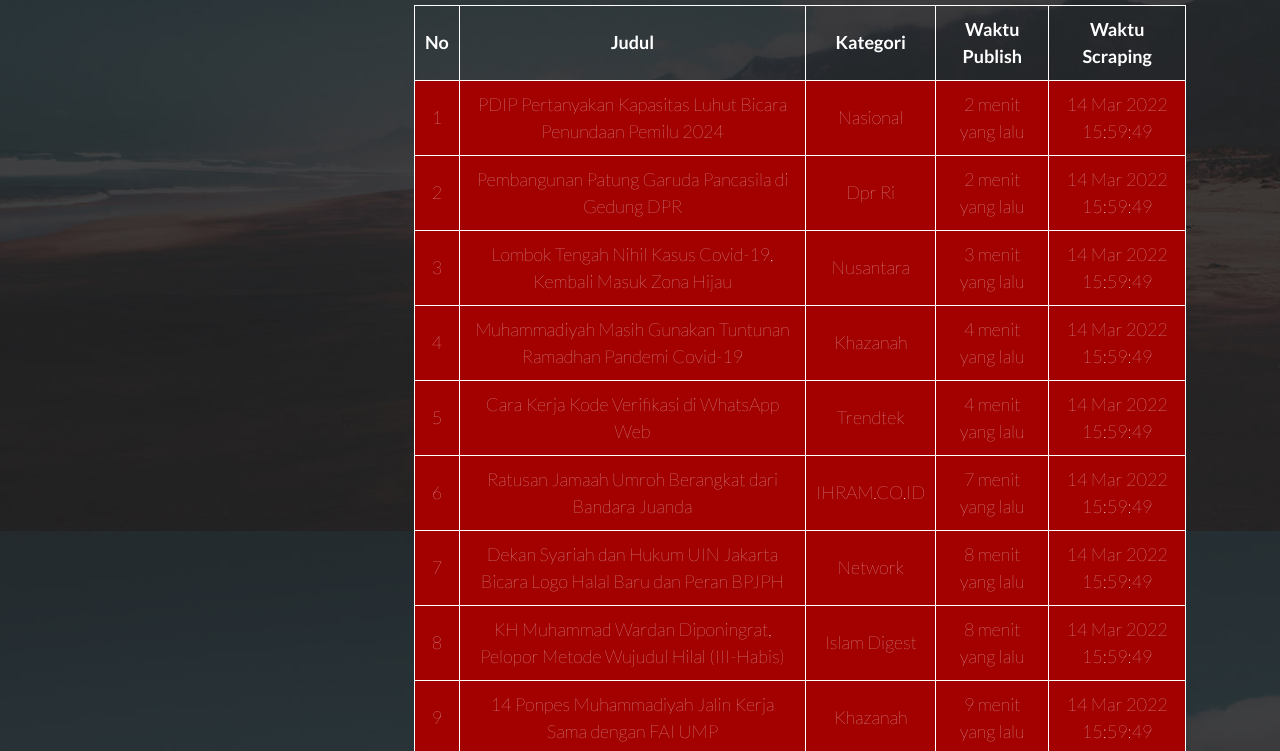
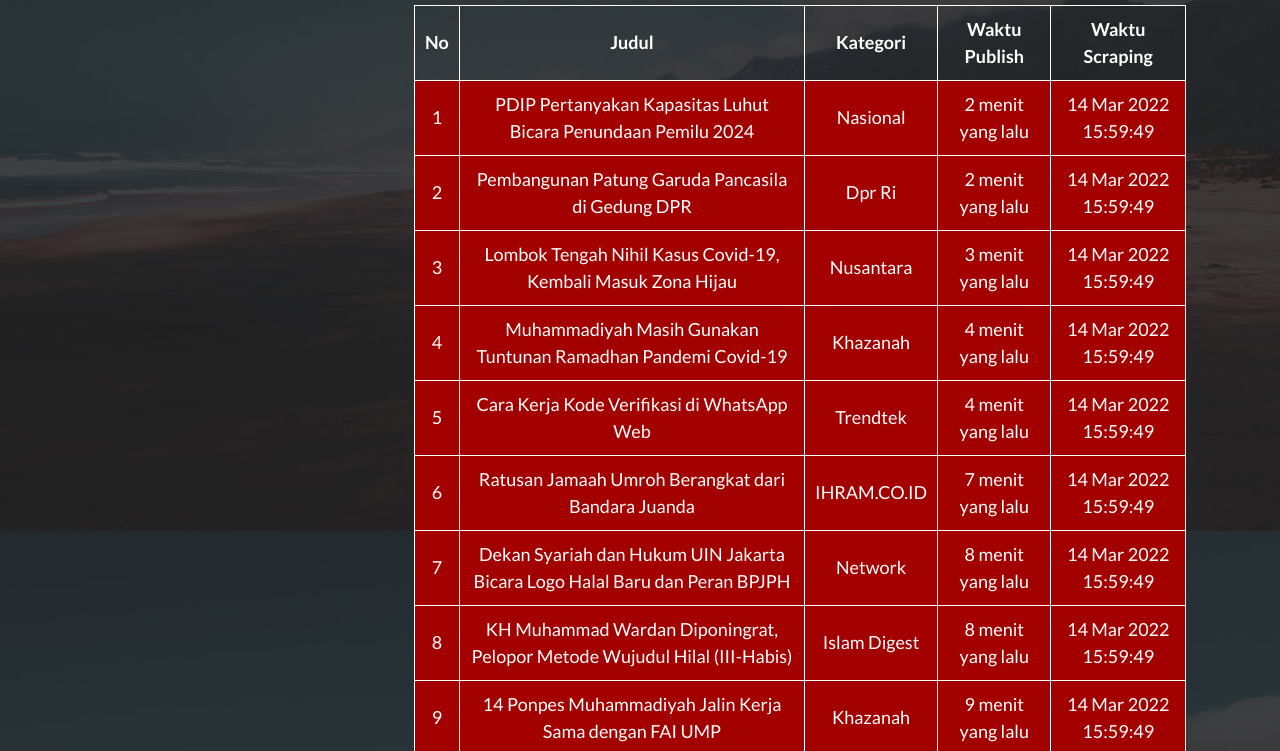
Before and after one commit to sendist/sendist.github.i, a plain HTML site: page index.html in a window 1280 px wide. Shown: the part 4269-5020 px from the top of the page. Drawn offline with nearby package versions, Linux system fonts and the light colour scheme.

Commit message:
Update index.html

```diff
--- a/index.html
+++ b/index.html
@@ -60,7 +60,7 @@ https://templatemo.com/tm-531-reflux
 		}
 
 		td {
-			font-weight: lighter;
+			font-weight: normal;
 		}
 	</style>
 
```
